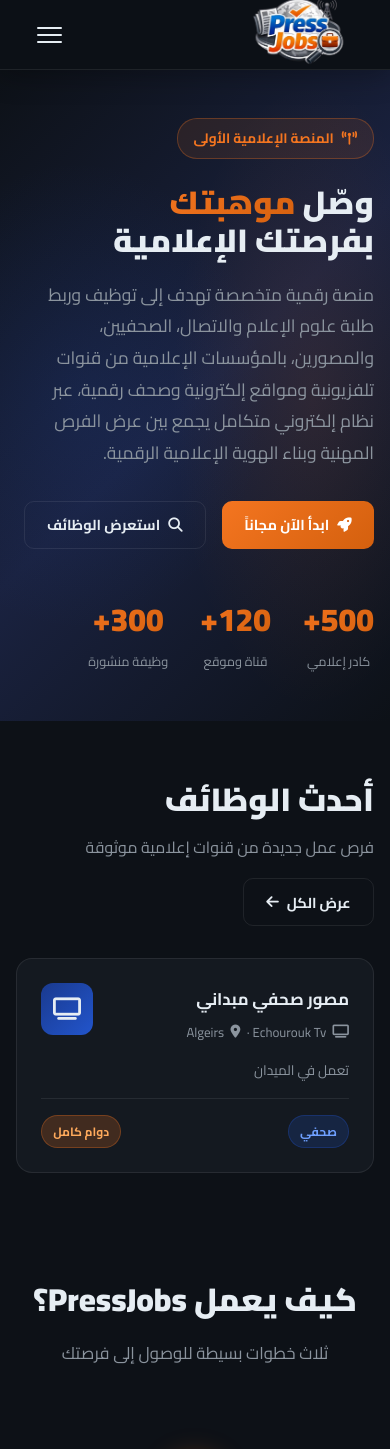
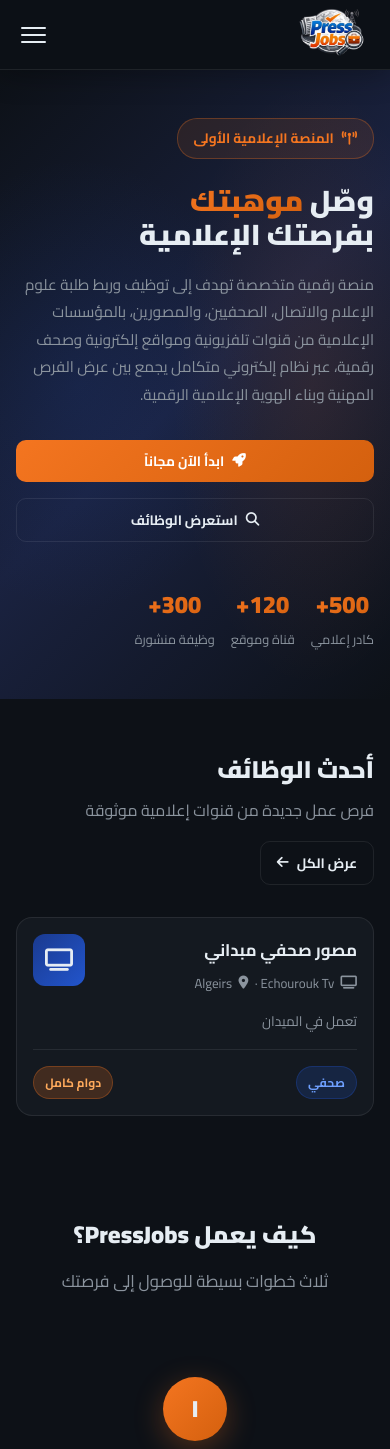
Before and after one commit to aminedachir/Press_jobs, a Flask app: page / in a window 390 px wide. Shown: the top 1449 px of the page. Run offline with Flask 3, Linux system fonts and the light colour scheme; data comes from the database, SQL or seed files in the repository.

Commit message:
responsive design

```diff
--- a/templates/base.html
+++ b/templates/base.html
@@ -127,6 +127,14 @@
             .grid-3, .grid-4, .grid-2 { grid-template-columns: 1fr; }
             .section { padding: 3rem 1rem; }
         }
+        @media(max-width:480px) {
+            nav { padding: 0 1rem; }
+            .nav-brand img { height: 5rem; }
+            .nav-brand span { font-size: 1.1rem; }
+            .section-title { font-size: 1.5rem; }
+            .btn { padding: 0.5rem 1rem; font-size: 0.85rem; }
+            footer { padding: 2rem 1rem 1rem; }
+        }
     </style>
     {% block extra_css %}{% endblock %}
 </head>
--- a/templates/index.html
+++ b/templates/index.html
@@ -111,6 +111,18 @@
     .hero-grid { grid-template-columns: 1fr; gap: 2rem; }
     .hero-visual { display: none; }
     .hero { padding: 3rem 1rem; min-height: auto; }
+}
+@media(max-width:480px) {
+    .hero h1 { font-size: 1.8rem; }
+    .hero p { font-size: 0.95rem; }
+    .hero-btns { flex-direction: column; }
+    .hero-btns .btn { justify-content: center; }
+    .hero-stats { gap: 1rem; }
+    .stat-num { font-size: 1.5rem; }
+    .cta-section { margin: 2rem 1rem; padding: 2.5rem 1rem; }
+    .cta-section h2 { font-size: 1.4rem; }
+    .cta-btns { flex-direction: column; align-items: center; }
+    .grid-3 .card.job-card { padding: 1rem; }
 }
 </style>
 {% endblock %}
```
